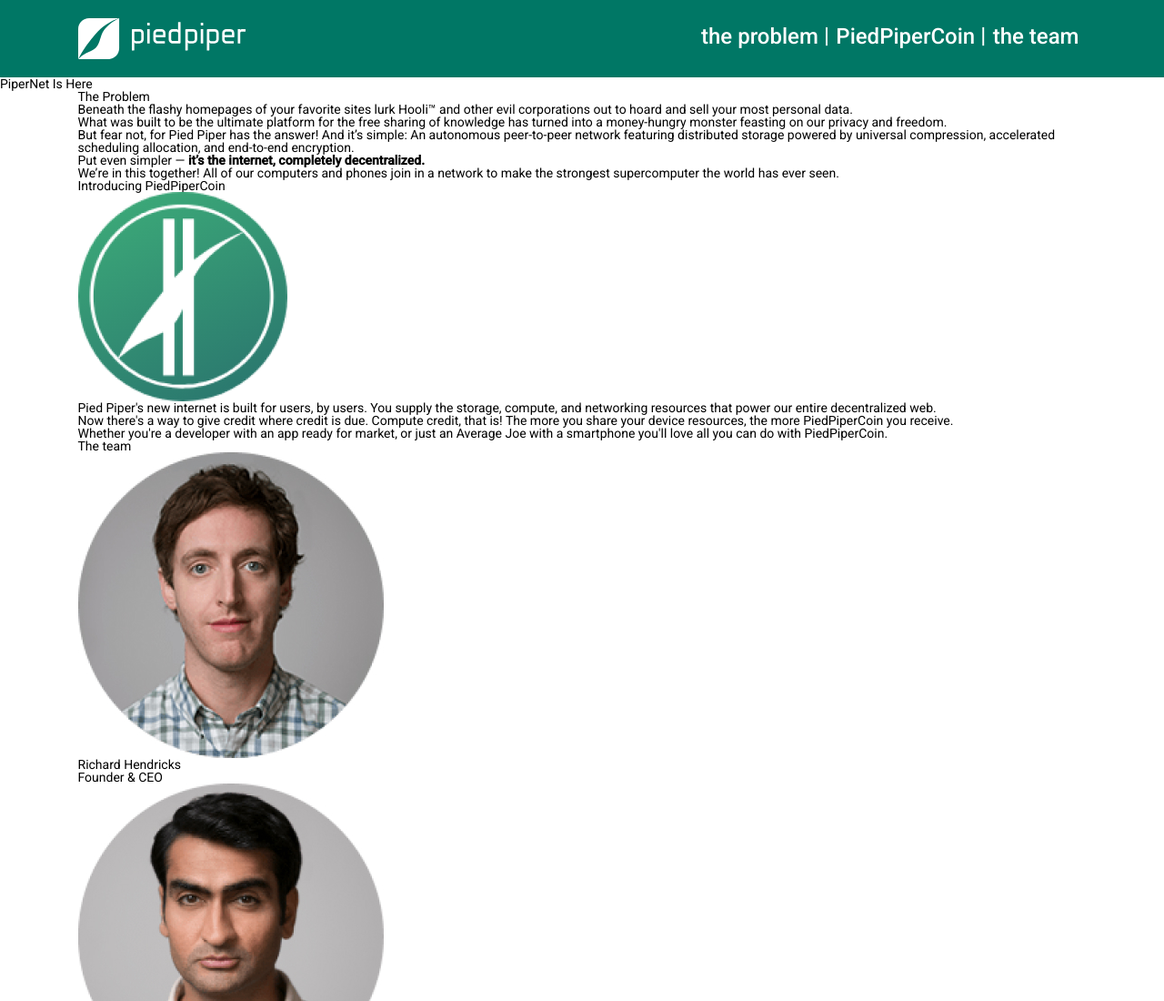
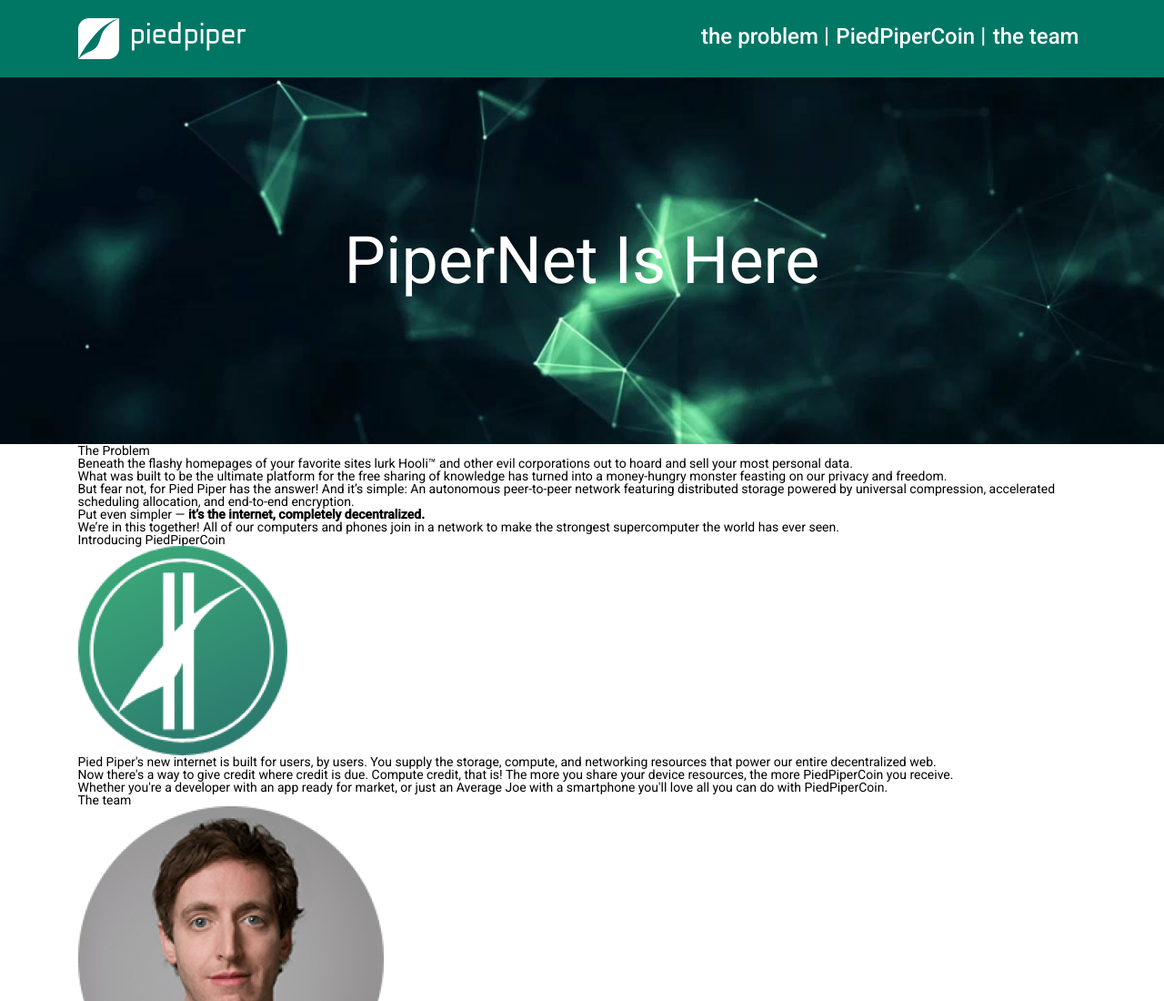
Before and after one commit to dotADmit/piedPiper, a plain HTML site: page index.html in a window 1280 px wide. Shown: the top 1100 px of the page at 91% size. Drawn offline with Linux system fonts and the light colour scheme.

Commit message:
added header-content css

```diff
--- a/source/scss/style.scss
+++ b/source/scss/style.scss
@@ -11,7 +11,7 @@ body {
 	width: 1219px;
 }
 
-.header__top {
+.header {
 	background: #007765;
 }
 
@@ -39,3 +39,14 @@ body {
 		content: "";
 	}
 }
+
+.header__content {
+	display: flex;
+	justify-content: center;
+	align-items: center;
+	height: 403px;
+	font-size: 72px;
+	color: white;
+	background: url("../source/img/header.jpg") no-repeat;
+	background-size: cover;
+}
```
Also changed, not shown: css/style.css.
